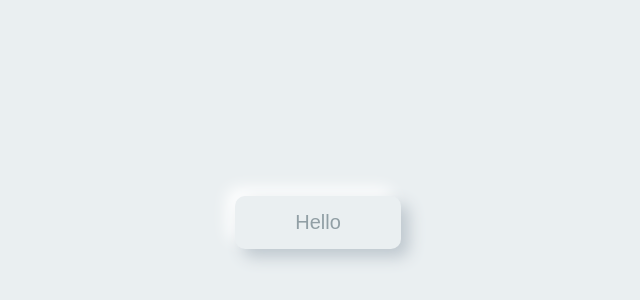
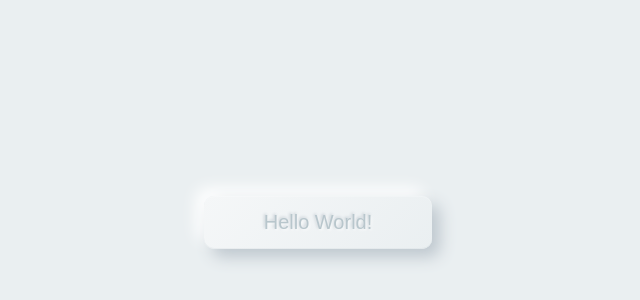
Before and after one commit to GDES-Web/component-library-maxbazler, a website: page index.html in a window 1280 px wide. Shown: the part 178-478 px from the top of the page, without its empty margins (322-962 px from the left). Drawn offline with nearby package versions, Linux system fonts and the light colour scheme; files that its build step writes are made by us from their sources.

Commit message:
New Button

```diff
--- a/assets/scss/_button.scss
+++ b/assets/scss/_button.scss
@@ -1,7 +1,9 @@
 .btn {
   padding: 0.75em 3em;
   background-color: #eaeff1;
-    color: #919fa5;
+  background: linear-gradient(-45deg, #eaeff1, #f5f7f8);
+  color: #b8c6cc;
+  text-shadow: 1px 1px 3px #fff, -1px -1px 3px #bec7ce;
   border-radius: 0.5em;
   font-size: 1.25em;
   position: relative;
@@ -12,31 +14,34 @@
   justify-content: center;
   align-items: center;
   transform: scale(1);
-    transition: transform 1s cubic-bezier(0.25, 1, 0.5, 1), box-shadow 1s cubic-bezier(0.25, 1, 0.5, 1);
-    box-shadow: 8px 8px 16px #bec7ce, -8px -8px 16px #ffffff;
-
+  transition: transform 1s cubic-bezier(0.25, 1, 0.5, 1),
+    box-shadow 1s cubic-bezier(0.25, 1, 0.5, 1);
+  box-shadow: inset 0 1px 0 0 #fff3, inset 0 -1px 0 0 #bec7ce30,
+    8px 8px 16px #bec7ce, -8px -8px 16px #ffffff;
   &.is--outer {
   }
-
   &:before {
     content: "";
     position: absolute;
     height: 100%;
-        width: 0%;
-        background: #f2f8fb;
+    aspect-ratio: 1/1;
+    background: #f5f7f8;
+    filter: blur(20px);
     top: 0;
     left: 0;
-        transition: width 1s cubic-bezier(0.25, 1, 0.5, 1);
+    transform: translateX(-100%) scale(0);
+    transition: transform 1s cubic-bezier(0.25, 1, 0.5, 1);
     z-index: -1;
-        border-radius: 0.5em;
+    border-radius: 50%;
   }
-    &:hover:before, &:focus:before {
-        width: 100%;
+  &:hover:before,
+  &:focus:before {
+    transform: translateX(-50%) scale(10);
   }
   &:hover {
     transform: scale(1.1);
-        box-shadow: 8px 8px 32px #bec7ce, -8px -8px 32px #ffffff;
-
+    box-shadow: inset 0 1px 0 0 #fff3, inset 0 -1px 0 0 #bec7ce30,
+      8px 8px 32px #bec7ce, -8px -8px 32px #ffffff;
   }
   &:hover .btn-text {
     transform: translateY(-100%);
@@ -45,7 +50,6 @@
 
 .btn-text-wrapper {
   position: relative;
-
 }
 
 .btn-text {
@@ -54,7 +58,6 @@
   animation: text-loop 1s linear infinite;
   @keyframes text-loop {
     from {
-
     }
   }
 }
--- a/index.html
+++ b/index.html
@@ -12,7 +12,7 @@
 
 <body>
     <div class="container">
-        <a class="btn" href="#">Hello</a>
+        <a class="btn" href="#">Hello World!</a>
     </div>
 </body>
 
```
Lines whose indentation alone changed are shown as unchanged.
